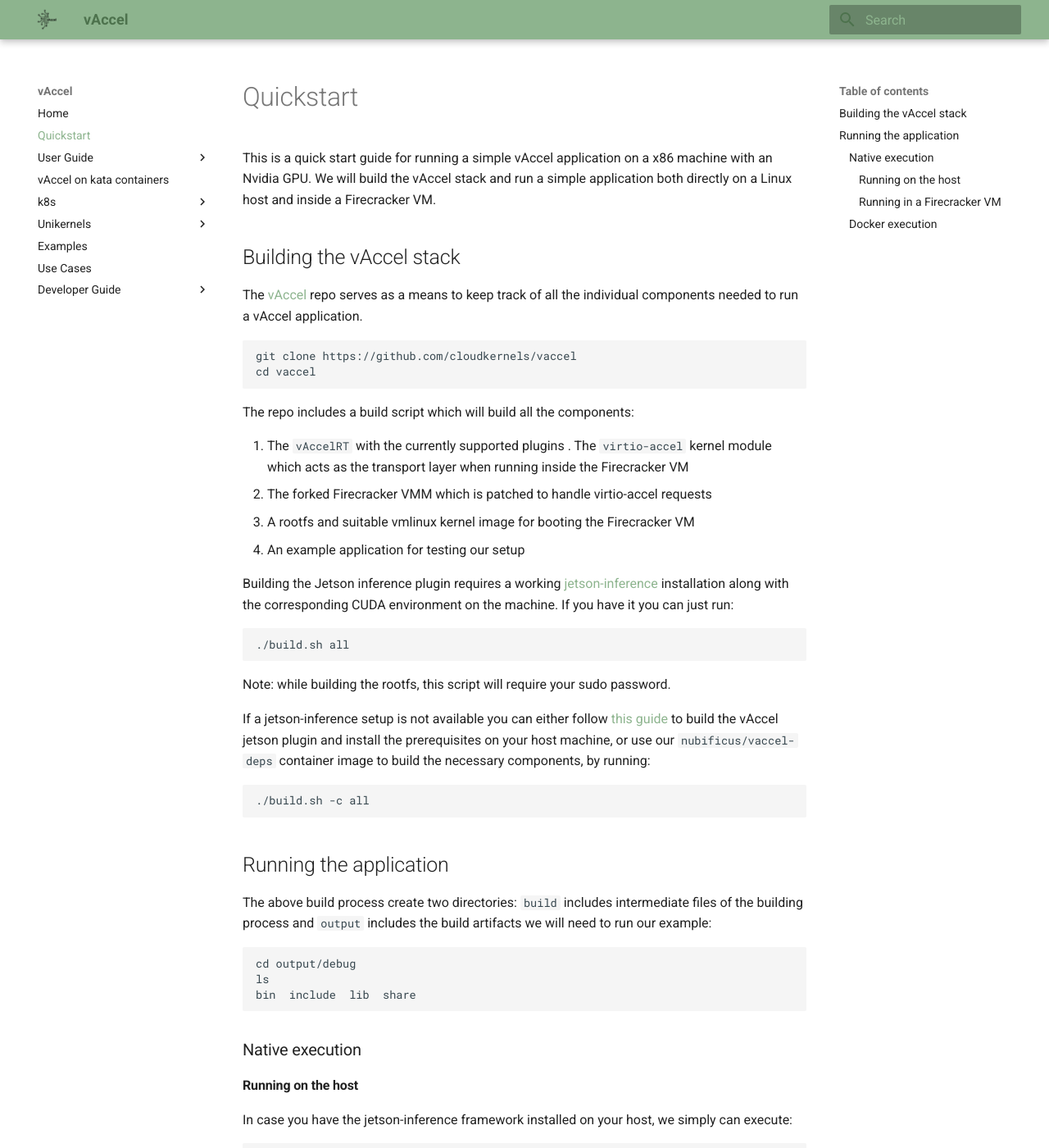
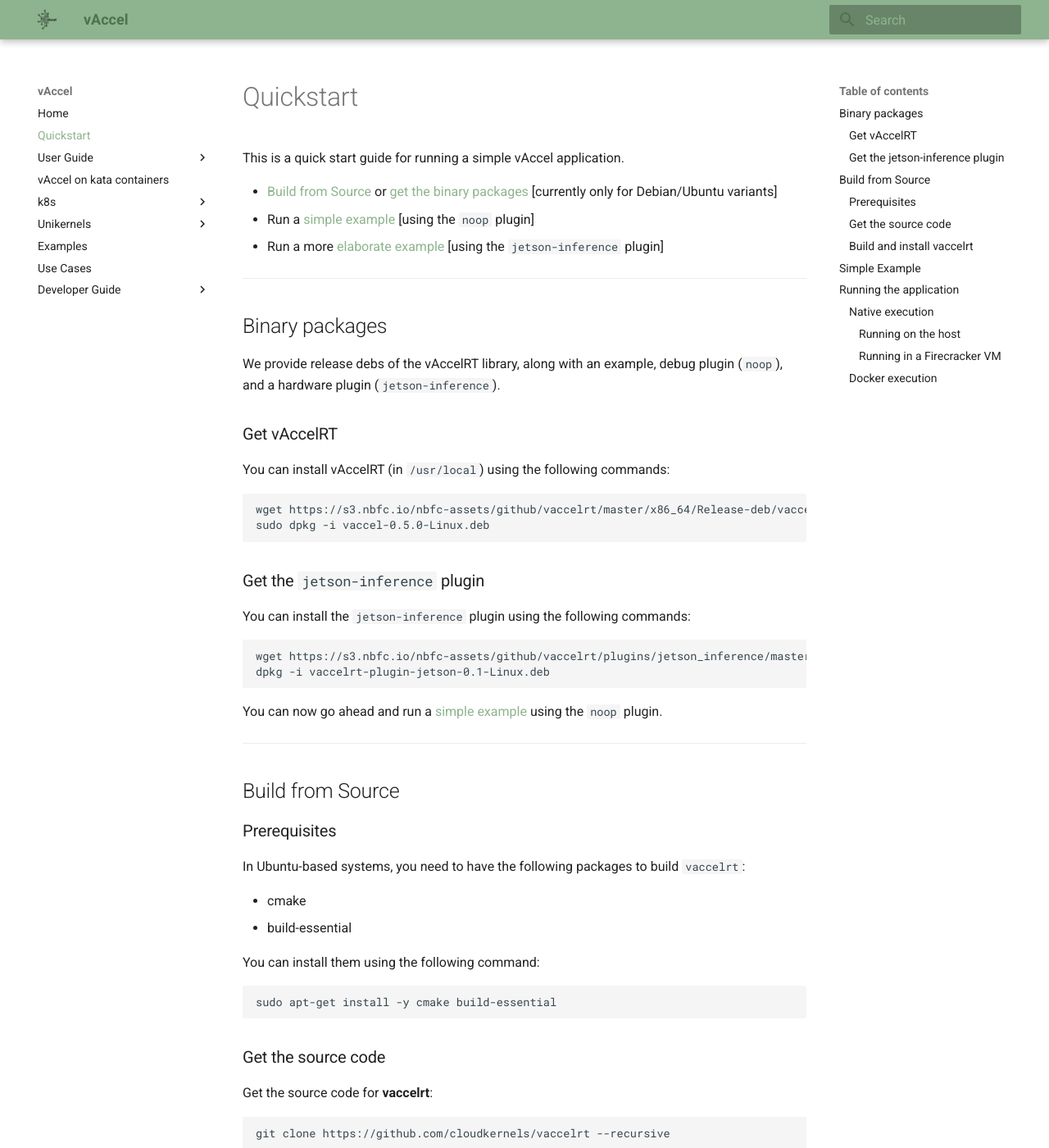
Before and after one commit to nubificus/vaccel-docs, an MkDocs documentation site: the page built from docs/quickstart.md, in a window 1280 px wide and 1400 px high. Shown: the whole window at 82% size. Built offline with MkDocs 1.6.1 and Material for MkDocs 9.7.7, drawn with Linux system fonts in a browser that asks for light colours; some of the changed text lies outside the part shown.

Commit message:
rough update for index and quickstart
Signed-off-by: Anastassios Nanos <ananos@nubificus.co.uk>

````diff
--- a/docs/quickstart.md
+++ b/docs/quickstart.md
@@ -1,27 +1,122 @@
 # Quickstart
 
-This is a quick start guide for running a simple vAccel application on a x86
-machine with an Nvidia GPU. We will build the vAccel stack and run a simple
-application both directly on a Linux host and inside a Firecracker VM.
+This is a quick start guide for running a simple vAccel application.
 
-## Building the vAccel stack
+- [Build from Source](#build-from-source) or [get the binary packages](#binary-packages) [currently only for Debian/Ubuntu variants]
+- Run a [simple example](#simple-example) [using the `noop` plugin]
+- Run a more [elaborate example](#jetson-example) [using the `jetson-inference` plugin]
 
-The [vAccel](https://github.com/cloudkernels/vaccel) repo serves as a means to
-keep track of all the individual components needed to run a vAccel application.
+<hr>
+## Binary packages
 
-```sh
-git clone https://github.com/cloudkernels/vaccel
-cd vaccel
+We provide release debs of the vAccelRT library, along with an example, debug
+plugin (`noop`), and a hardware plugin (`jetson-inference`).
+
+### Get vAccelRT
+
+You can install vAccelRT (in `/usr/local`) using the following commands:
+
+```
+wget https://s3.nbfc.io/nbfc-assets/github/vaccelrt/master/x86_64/Release-deb/vaccel-0.5.0-Linux.deb
+sudo dpkg -i vaccel-0.5.0-Linux.deb
 ```
 
-The repo includes a build script which will build all the components:
+### Get the `jetson-inference` plugin
 
-1. The `vAccelRT` with the currently supported plugins
-. The `virtio-accel` kernel module which acts as the transport layer when
-running inside the Firecracker VM
-1. The forked Firecracker VMM which is patched to handle virtio-accel requests
-1. A rootfs and suitable vmlinux kernel image for booting the Firecracker VM
-1. An example application for testing our setup
+You can install the `jetson-inference` plugin using the following commands:
+
+```
+wget https://s3.nbfc.io/nbfc-assets/github/vaccelrt/plugins/jetson_inference/master/x86_64/vaccelrt-plugin-jetson-0.1-Linux.deb
+dpkg -i vaccelrt-plugin-jetson-0.1-Linux.deb
+```
+
+You can now go ahead and run a [simple example](#simple-example) using the `noop` plugin.
+
+<hr>
+
+## Build from Source
+
+### Prerequisites
+
+In Ubuntu-based systems, you need to have the following packages to build `vaccelrt`:
+
+- cmake
+- build-essential
+
+You can install them using the following command:
+
+```bash
+sudo apt-get install -y cmake build-essential
+```
+
+
+### Get the source code
+
+Get the source code for **vaccelrt**:
+
+```bash
+git clone https://github.com/cloudkernels/vaccelrt --recursive
+```
+
+### Build and install vaccelrt
+
+Build vaccelrt and install it in `/usr/local`:
+
+```bash
+cd vaccelrt
+mkdir build
+cd build
+cmake ../ -DCMAKE_INSTALL_PREFIX=/usr/local -DBUILD_PLUGIN_NOOP=ON -DBUILD_EXAMPLES=ON -DCMAKE_BUILD_TYPE=Release
+make
+make install
+```
+
+<hr>
+
+## Simple Example
+
+Donwload an adorable kitten photo:
+
+```bash
+wget https://i.imgur.com/aSuOWgU.jpeg -O cat.jpeg
+```
+
+
+Try one of our examples, available at `/usr/local/bin/classify` or `/usr/local/bin/classify_generic`:
+
+```bash
+# set some env variables to specify where to find libvaccel.so
+# and the backend plugin (noop)
+export VACCEL_BACKENDS=/usr/local/lib/libvaccel-noop.so
+export LD_LIBRARY_PATH=/usr/local/lib:$LD_LIBRARY_PATH
+
+# execute the operation
+/usr/local/bin/classify_generic cat.jpeg 1
+```
+
+The output should be something like the following:
+
+```
+# /usr/local/bin/classify_generic cat.jpeg 1
+Initialized session with id: 1
+Image size: 54372B
+[noop] Calling Image classification for session 1
+[noop] Dumping arguments for Image classification:
+[noop] len_img: 54372
+[noop] will return a dummy result
+classification tags: This is a dummy classification tag!
+```
+
+
+
+
+
+
+
+
+
+
+
 
 Building the Jetson inference plugin requires a working
 [jetson-inference](https://github.com/dusty-nv/jetson-inference) installation
````
Also changed, not shown: docs/index.md (+57 -34 lines), docs/img/vaccel-inference-performance.png (added), docs/img/vaccel-overview.svg (added), 1 other file.
